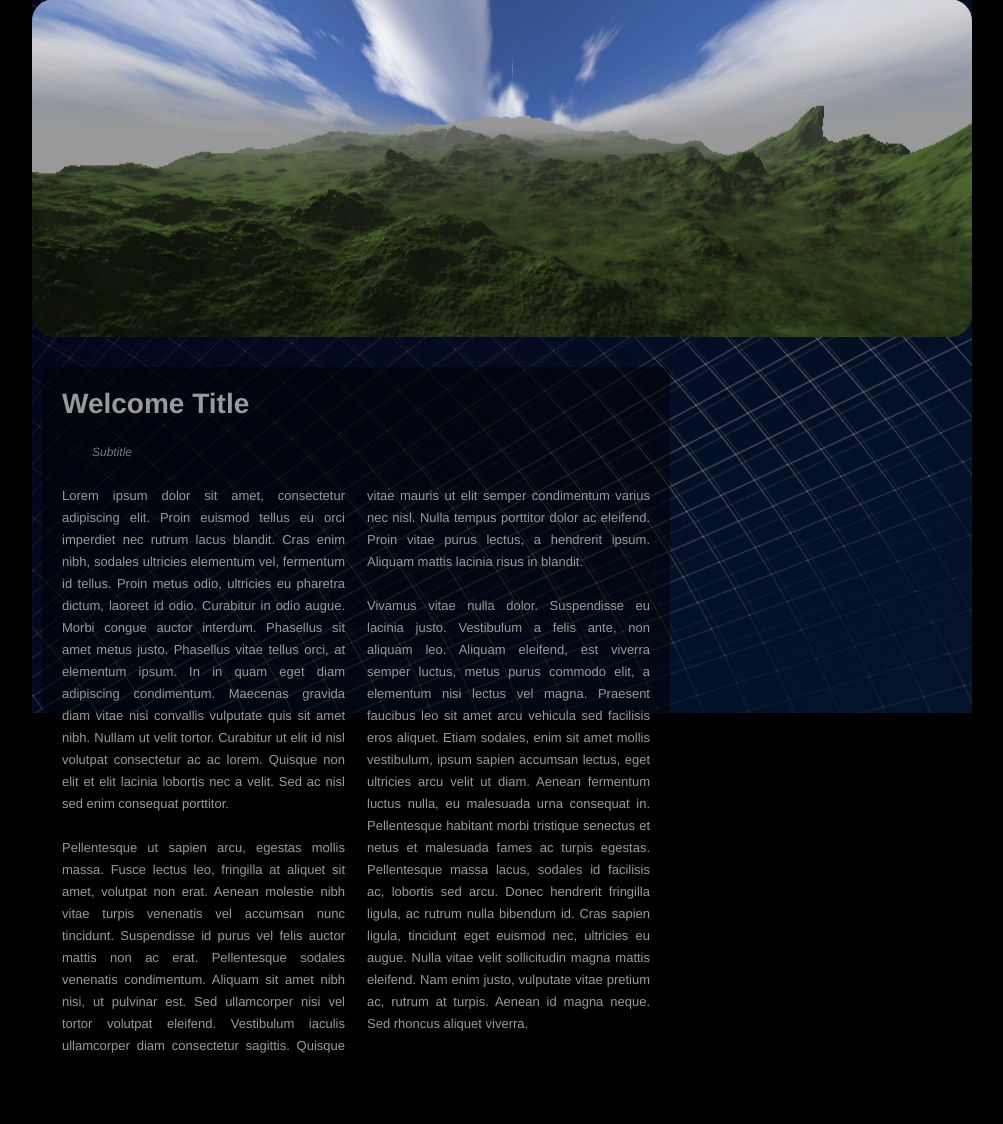
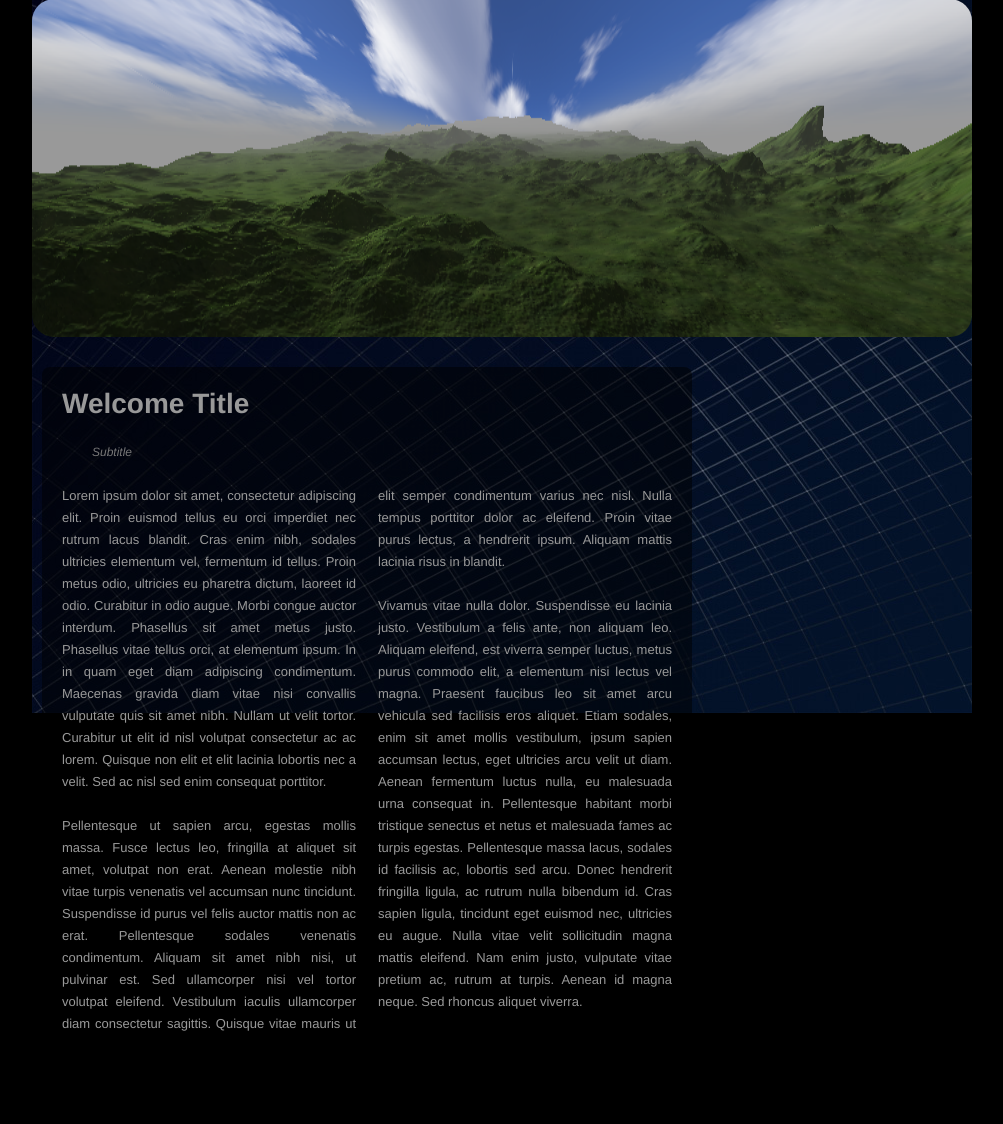
Before and after one commit to rewolf/defter, a PHP site: page /index.php in a window 1280 px wide. Shown: the part 249-1373 px from the top of the page, without its empty margins (138-1141 px from the left). After the commit the page ends 1280 px from the top, so only its background shows below. Run offline with PHP 8.4, Linux system fonts and the light colour scheme.

Commit message:
Removed unnecessary padding

```diff
--- a/style.css
+++ b/style.css
@@ -164,7 +164,6 @@ nav {
 
 	#mainContent {
 		display: 				table-cell;
-		padding-right:	22px;
 		vertical-align:	top;
 	}
 
```
